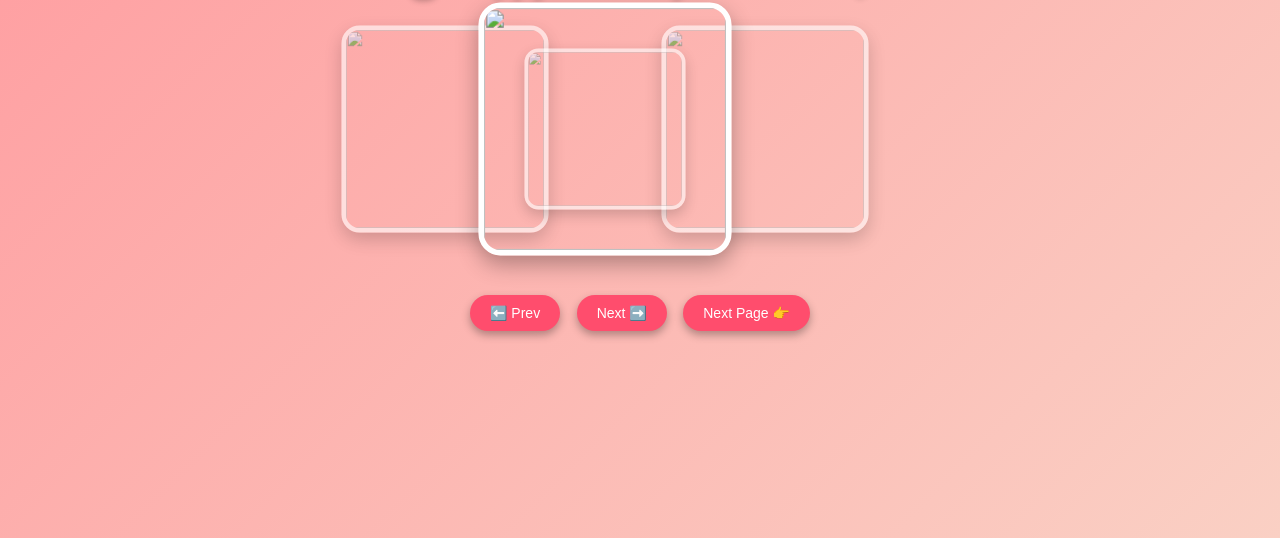
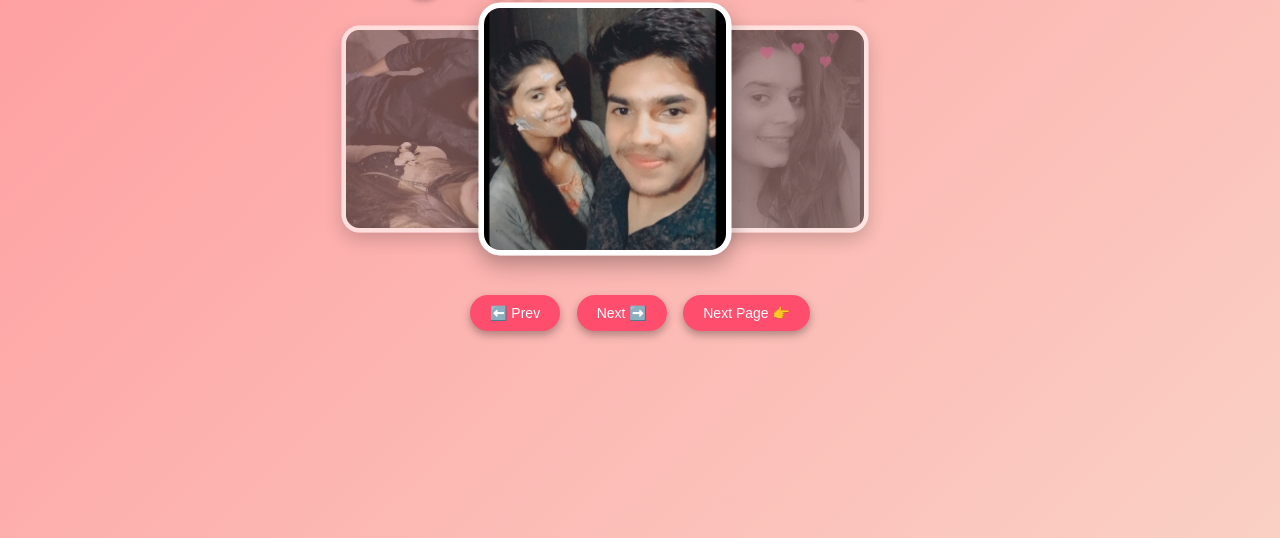
Before and after one commit to AshwaniSaraswat99/Happy_birthday, a plain HTML site: page index.html in a window 1280 px wide. Shown: the part 262-800 px from the top of the page. Drawn offline with Linux system fonts and the light colour scheme.

Commit message:
Update index.html

```diff
--- a/index.html
+++ b/index.html
@@ -152,10 +152,10 @@
     <button class="music-btn" id="musicBtn">🎶 Play Music</button>
 
     <div class="carousel">
-      <img src="img1.jpg" class="carousel__photo active">
-      <img src="img2.jpg" class="carousel__photo">
-      <img src="img3.jpg" class="carousel__photo">
-      <img src="img4.jpg" class="carousel__photo">
+      <img src="img1.png" class="carousel__photo active">
+      <img src="img2.png" class="carousel__photo">
+      <img src="img3.png" class="carousel__photo">
+      <img src="img4.png" class="carousel__photo">
     </div>
 
     <div class="controls">
```
